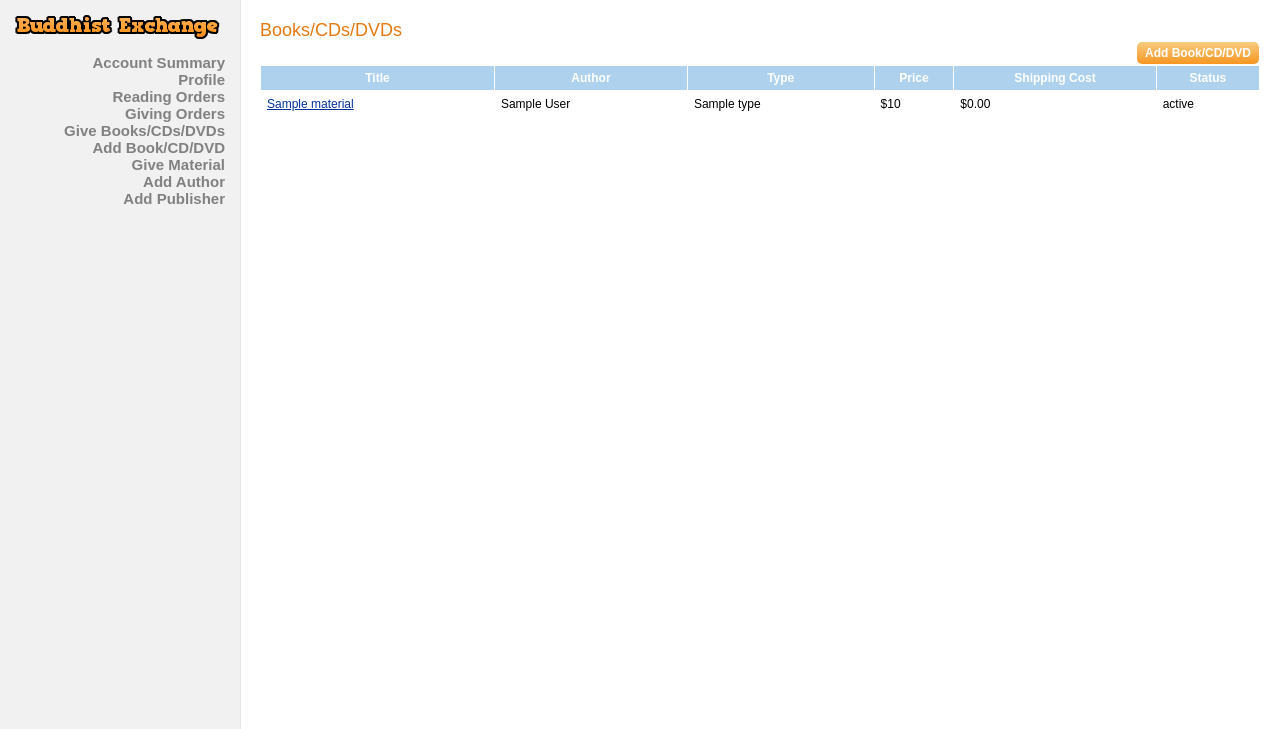
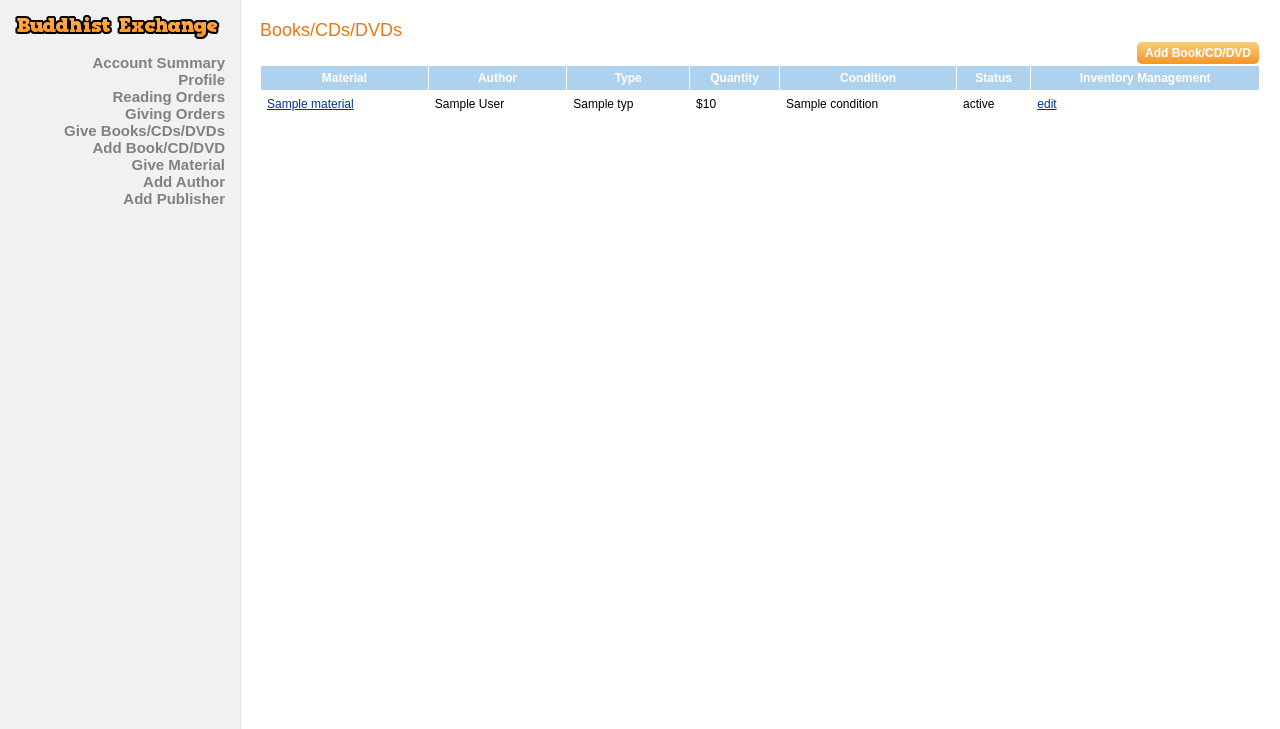
Before and after one commit to sabrinasun/befree, a Django app: template templates/account/material.html in a window 1280 px wide. Shown: the top 729 px of the page. Run offline with Django 3.2, Linux system fonts and the light colour scheme; the template is opened without the code that fills it: most values are stand-ins (such as "Sample title", 1, 10 or a date in 2020).

Commit message:
change the material dispaly include below:
modify the column with the design
add edit button to update givermaterial object

```diff
--- a/templates/account/material.html
+++ b/templates/account/material.html
@@ -5,21 +5,23 @@
 <div class="button"><a href="{% url 'account_material_new' %}">Add Book/CD/DVD</a></div>
 <table width="100%" cellspacing="1px" cellpadding="6px">
     <tr>
-        <th>Title</th>
+        <th>Material</th>
         <th>Author</th>
         <th>Type</th>
-        <th>Price</th>
-        <th>Shipping Cost</th>
+        <th>Quantity</th>
+        <th>Condition</th>
         <th>Status</th>
+		<th>Inventory Management</th>
     </tr>
     {% for material in materials %}
     <tr>
         <td><a href="{{ material.get_absolute_url }}">{{ material.title }}</a></td>
         <td>{{ material.get_author_names }}</td>
-        <td>{{ material.type }}</td>
-        <td>${{ material.price }}</td>
-        <td>$0.00</td>
-        <td>{{ material.status }}</td>
+        <td>{{ material.typ }}</td>
+        <td>${{ material.givermaterial.quantity }}</td>
+        <td>{{ material.givermaterial.condition }}</td>
+        <td>{{ material.givermaterial.status }}</td>
+		<td><a href="{% url 'giver_material_edit' pk=material.givermaterial.pk %}">edit</a></td>
     </tr>
     {% endfor %}
 </table>
```
Also changed, not shown: core/urls.py (+7 -3 lines), core/views.py (+12 -1 lines).
